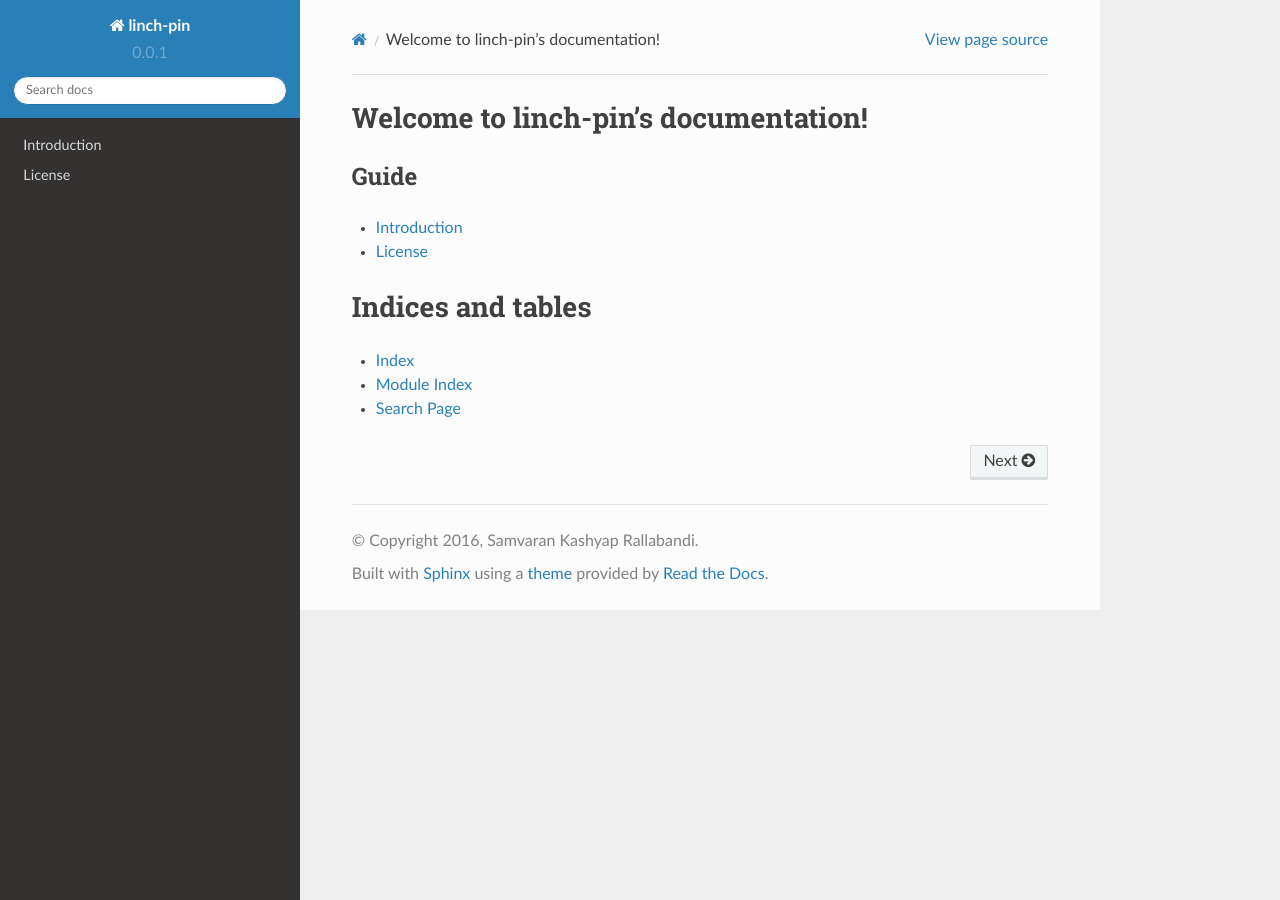
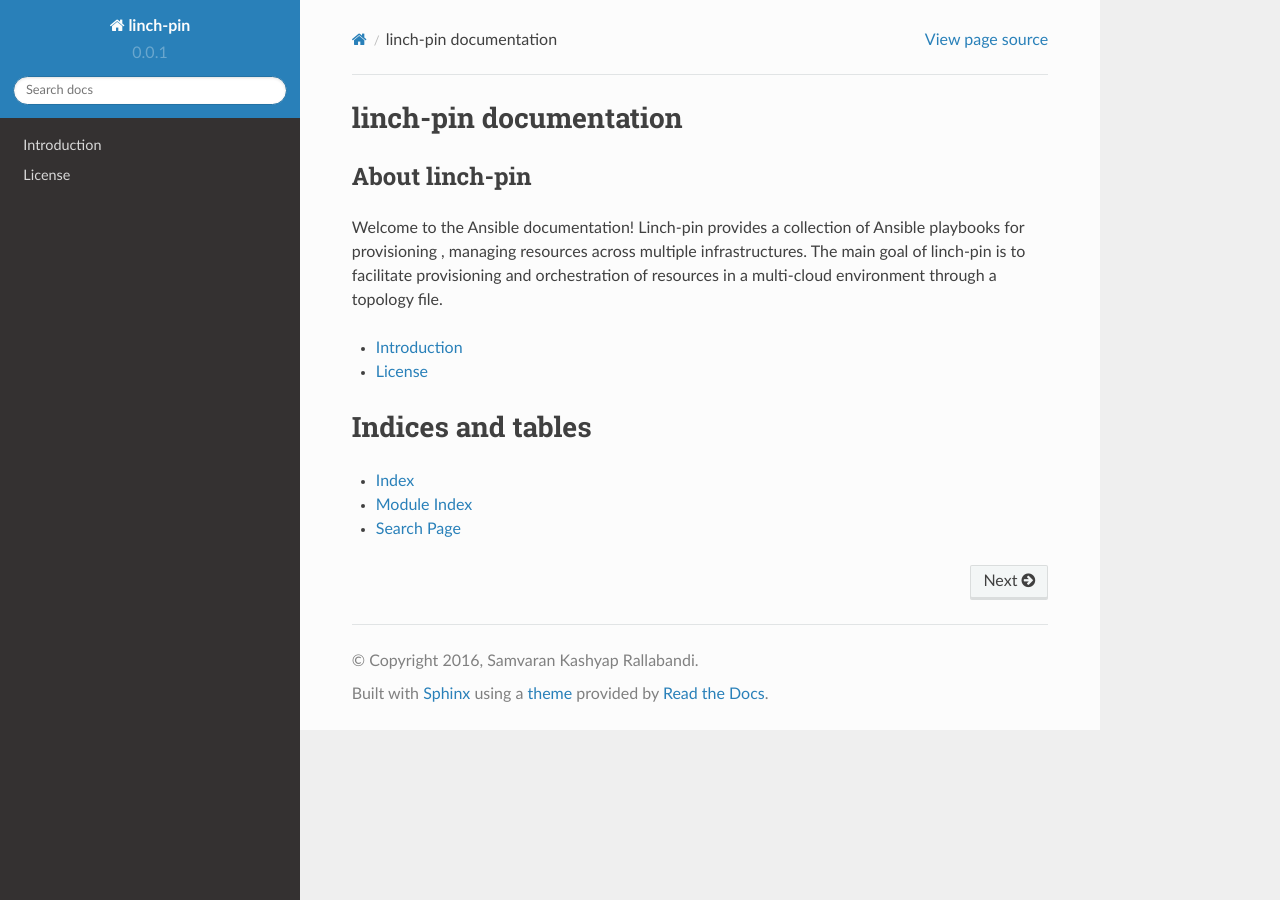
Before and after one commit to CentOS-PaaS-SIG/linchpin, a Sphinx documentation site: the page built from docs/source/index.rst, in a window 1280 px wide. Built offline with Sphinx 7.4.7 and the Read the Docs theme 2.0.0, drawn with Linux system fonts in a browser that asks for light colours.

Commit message:
added about section on index.rst

```diff
--- a/docs/source/index.rst
+++ b/docs/source/index.rst
@@ -1,8 +1,11 @@
-Welcome to linch-pin's documentation!
-=====================================
+linch-pin documentation
+=======================
 
-Guide
-^^^^^
+About linch-pin
+^^^^^^^^^^^^^^^
+Welcome to the Ansible documentation!
+Linch-pin provides a collection of Ansible playbooks for provisioning , managing resources across multiple infrastructures.
+The main goal of linch-pin is to facilitate provisioning and orchestration of resources in a multi-cloud environment through a topology file.
 
 .. toctree::
    :maxdepth: 1
```
